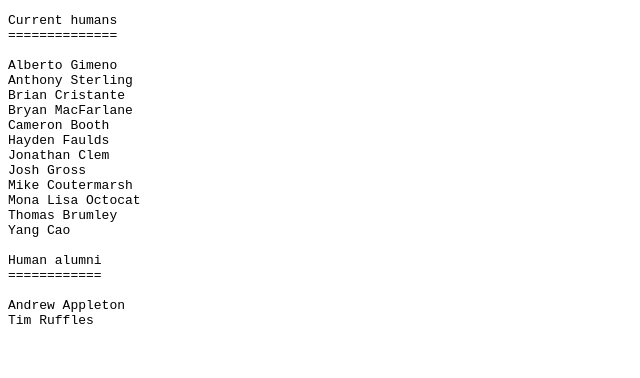
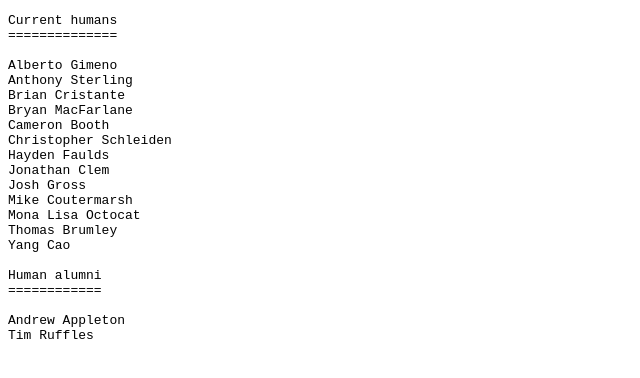
Before and after one commit to actions/humans.txt, a plain HTML site: page index.html in a window 1280 px wide. Shown: the whole page, without its empty margins (0-640 px from the left). Drawn offline with Linux system fonts and the light colour scheme.

Commit message:
Automated deployment: Thu Dec 26 10:30:28 UTC 2019 4bdcd81bb083ed4574812aede7e56ff205e32a96

```diff
--- a/index.html
+++ b/index.html
@@ -10,6 +10,7 @@ Anthony Sterling
 Brian Cristante
 Bryan MacFarlane
 Cameron Booth
+Christopher Schleiden
 Hayden Faulds
 Jonathan Clem
 Josh Gross
```
